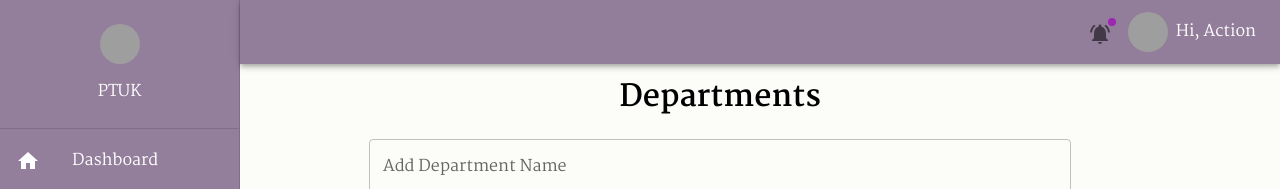
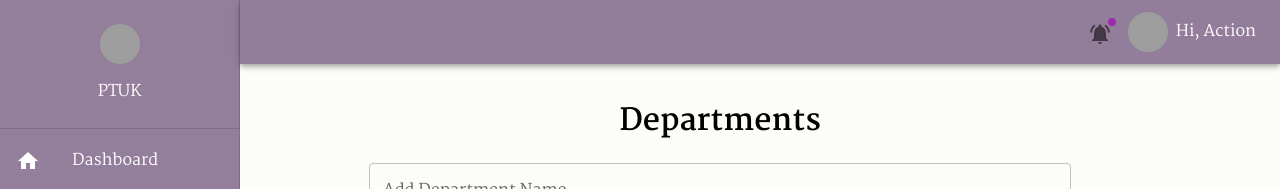
Before and after one commit to Tasneemghazal/front-grad, a React (Vite) app: page /dashboard/department in a window 1280 px wide. Shown: the top 189 px of the page. Built offline with nearby package versions, Linux system fonts and the light colour scheme; no server answers; grey boxes are pictures that could not be loaded.

Commit message:
edit mardin for the titles

```diff
--- a/src/components/dashboard/departmentsHeads/headOfDepartments.jsx
+++ b/src/components/dashboard/departmentsHeads/headOfDepartments.jsx
@@ -38,7 +38,7 @@ export default function headOfDepartment() {
   }, [getUsers]);
 
   return (
-    <Box sx={{ width: { md: '60%' }, ml: { md: "400px" }, mt: 10, mx: { xs: 4 } }}>
+    <Box sx={{ width: { md: '60%' }, ml: { md: "400px" }, mt: 5, mx: { xs: 4 } }}>
        <Typography
           variant="h3"
           sx={{ textAlign: "center", fontSize: "30px", my: 5, fontWeight: "bold" }}
--- a/src/components/dashboard/departmet/Department.jsx
+++ b/src/components/dashboard/departmet/Department.jsx
@@ -87,7 +87,8 @@ export default function Department() {
         sx={{
           textAlign: "center",
           fontSize: "30px",
-          my: 2,
+          mt: 5,
+          mb:2,
           fontWeight: "bold",
         }}
       >
--- a/src/components/dashboard/student/Students.jsx
+++ b/src/components/dashboard/student/Students.jsx
@@ -35,7 +35,7 @@ export default function Students() {
   }, [getUsers]);
 
   return (
-    <Box sx={{ width: { md: '60%' }, ml: { md: "400px" }, mt: 10, mx: { xs: 4 } }}>
+    <Box sx={{ width: { md: '60%' }, ml: { md: "400px" }, mt: 5, mx: { xs: 4 } }}>
       <Typography
           variant="h3"
           sx={{ textAlign: "center", fontSize: "30px", my: 5, fontWeight: "bold" }}
--- a/src/components/dashboard/supervisors/Supervisor.jsx
+++ b/src/components/dashboard/supervisors/Supervisor.jsx
@@ -38,7 +38,7 @@ export default function supervisor() {
   }, [getUsers]);
 
   return (
-    <Box sx={{ width: { md: '60%' }, ml: { md: "400px" }, mt: 10, mx: { xs: 4 } }}>
+    <Box sx={{ width: { md: '60%' }, ml: { md: "400px" }, mt: 5, mx: { xs: 4 } }}>
        <Typography
           variant="h3"
           sx={{ textAlign: "center", fontSize: "30px", my: 5, fontWeight: "bold" }}
```
